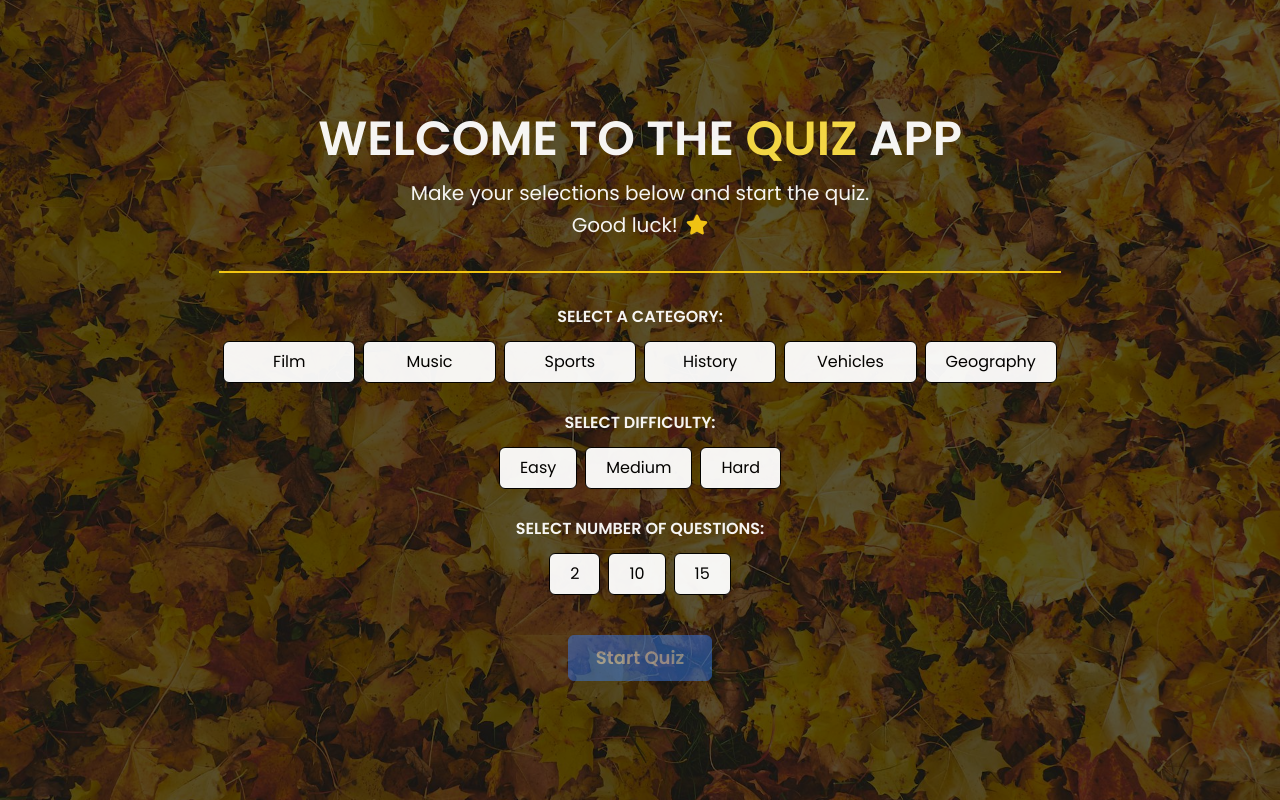
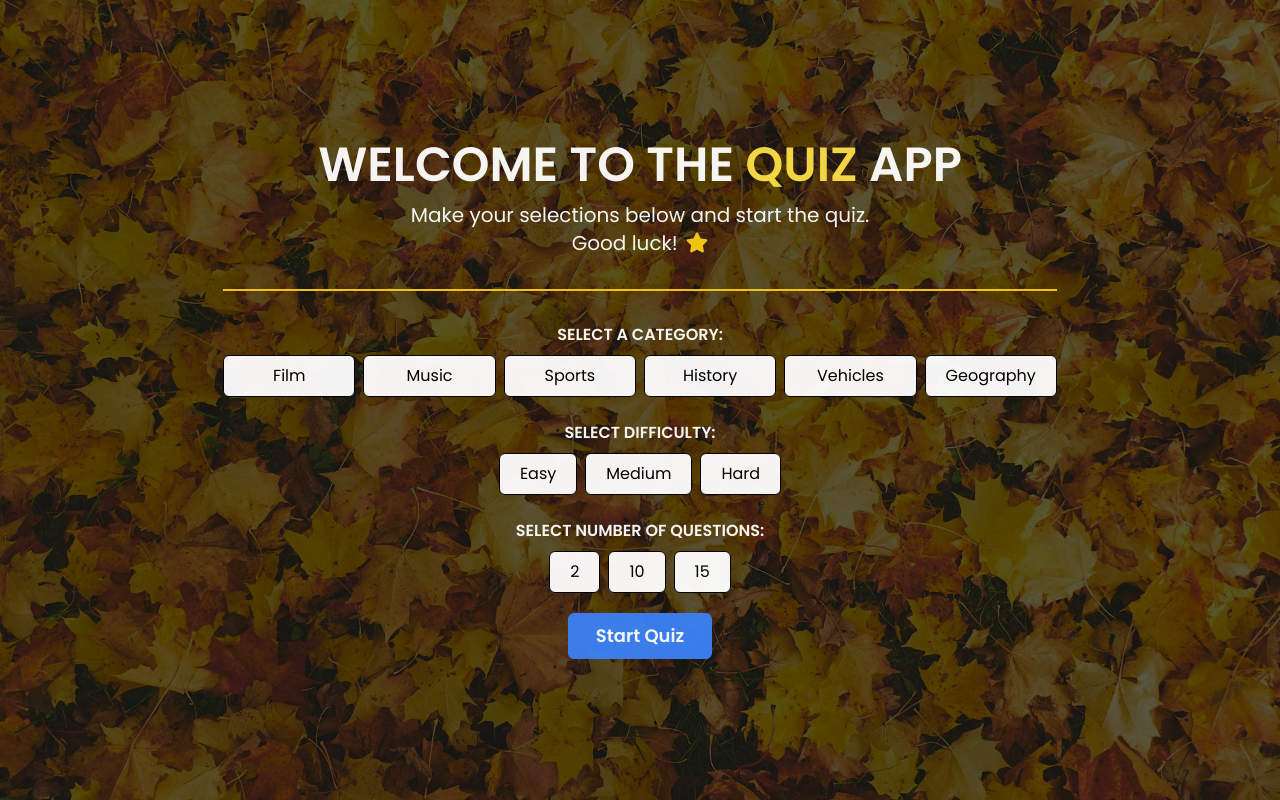
Before and after one commit to nurme-ave/svelte5-quiz-app, a SvelteKit app: page / in a window 1280 px wide. Built offline with nearby package versions, Linux system fonts and the light colour scheme.

Commit message:
Add effects to the landing page

```diff
--- a/src/app.css
+++ b/src/app.css
@@ -30,7 +30,7 @@ body {
 @keyframes fadeIn {
 	from {
 		opacity: 0;
-		transform: translateY(-10px);
+		transform: translateY(-25px);
 	}
 	to {
 		opacity: 1;
@@ -40,7 +40,7 @@ body {
 
 .fade-in {
 	opacity: 0;
-	animation: fadeIn 2s ease-out forwards;
+	animation: fadeIn 2.5s ease-out forwards;
 	will-change: opacity;
 	/* By specifying the 'will-change: opacity;' we're telling the browser, "Hey, the opacity of this element is likely to change soon, so please optimize for that." */
 }
@@ -50,13 +50,49 @@ body {
 }
 
 .delay-2 {
-	animation-delay: 0.75s;
+	animation-delay: 1s;
 }
 
 .delay-3 {
-	animation-delay: 1.25s;
+	animation-delay: 1.5s;
 }
 
 .balanced-text {
 	text-wrap: balance;
 }
+
+@keyframes staggerFadeIn {
+	from {
+		opacity: 0;
+		transform: translateY(20px);
+	}
+	to {
+		opacity: 1;
+		transform: translateY(0);
+	}
+}
+
+.stagger-fade-in {
+	opacity: 0;
+	animation: staggerFadeIn 0.75s ease forwards;
+}
+
+/* Add animation delay classes */
+.stagger-delay-0 {
+	animation-delay: 0s;
+}
+.stagger-delay-1 {
+	animation-delay: 0.1s;
+}
+.stagger-delay-2 {
+	animation-delay: 0.2s;
+}
+.stagger-delay-3 {
+	animation-delay: 0.3s;
+}
+.stagger-delay-4 {
+	animation-delay: 0.4s;
+}
+.stagger-delay-5 {
+	animation-delay: 0.5s;
+}
--- a/src/lib/components/Button.svelte
+++ b/src/lib/components/Button.svelte
@@ -1,17 +1,21 @@
 <script>
 	let {
-		onclick = () => {}, // Changed from onClick to onclick to match HTML attribute
+		onclick = () => {},
 		disabled = false,
 		selected = false,
 		variant = 'default',
 		customClass = '',
+		fullWidth = false,
 		children
 	} = $props();
 
 	let classList = $derived(
 		[
-			// Base styles
-			'px-5 py-2 m-1 rounded-md transition-colors duration-200 border',
+			// Conditional base styles
+			'px-5 py-2 rounded-md transition-colors duration-200 border',
+
+			// Width control
+			fullWidth ? 'w-full' : 'inline-block',
 
 			// Variant and selected state styles
 			variant === 'primary'
--- a/src/routes/+layout.svelte
+++ b/src/routes/+layout.svelte
@@ -19,7 +19,7 @@
 
 <div class="background" style="background-image: url({backgroundImage});">
 	<main
-		class="flex flex-col justify-center items-center gap-3 p-10 md:p-20 min-h-screen max-w-5xl mx-auto"
+		class="flex flex-col justify-center items-center gap-3 p-5 sm:p-10 md:p-20 min-h-screen max-w-5xl mx-auto"
 	>
 		{@render children?.()}
 	</main>
--- a/src/routes/+page.svelte
+++ b/src/routes/+page.svelte
@@ -14,6 +14,14 @@
 	const categories = ['Film', 'Music', 'Sports', 'History', 'Vehicles', 'Geography'];
 	const difficulties = ['Easy', 'Medium', 'Hard'];
 	const questionCounts = [2, 10, 15];
+	const staggerDelayClasses = [
+		'stagger-delay-0',
+		'stagger-delay-1',
+		'stagger-delay-2',
+		'stagger-delay-3',
+		'stagger-delay-4',
+		'stagger-delay-5'
+	];
 
 	function selectCategory(category) {
 		$selectedCategory = category.toLowerCase();
@@ -45,6 +53,7 @@
 </script>
 
 <div class="flex flex-col mx-auto text-center text-white gap-1 opacity-95">
+	<div class="fade-in delay-1">
 		<h1 class="text-4xl md:text-5xl font-semibold pb-3 uppercase balanced-text">
 			Welcome to the <span class="text-yellow-300">Quiz&nbsp;</span>App
 		</h1>
@@ -55,24 +64,30 @@
 				class="fas fa-star text-xl text-yellow-400 transition-transform hover:scale-110 animate-[bounce_2s_ease-in-out_infinite]"
 			></i>
 		</div>
+	</div>
 
-	<hr class="mt-7 border border-yellow-400" />
+	<hr class="mt-7 border border-yellow-400 fade-in delay-2" />
 
 	<div class="flex flex-col gap-2 mt-7">
-		<h2 class="font-semibold uppercase">Select a category:</h2>
-		<div class="mb-4 grid grid-cols-2 sm:grid-cols-3 lg:grid-cols-6">
-			{#each categories as category}
+		<h2 class="font-semibold uppercase fade-in delay-2">Select a category:</h2>
+		<div class="mb-4 grid grid-cols-2 sm:grid-cols-3 lg:grid-cols-6 gap-2">
+			{#each categories as category, i}
+				<div class="stagger-fade-in {staggerDelayClasses[i]}">
 					<Button
 						onclick={() => selectCategory(category)}
 						selected={$selectedCategory === category.toLowerCase()}
+						fullWidth
 					>
 						{category}
 					</Button>
+				</div>
 			{/each}
 		</div>
 
-		<h2 class="font-semibold uppercase">Select difficulty:</h2>
-		<div class="mb-4">
+		<div class="fade-in delay-2">
+			<div class="mb-6">
+				<h2 class="font-semibold uppercase mb-2">Select difficulty:</h2>
+				<div class="space-x-2">
 					{#each difficulties as difficulty}
 						<Button
 							onclick={() => selectDifficulty(difficulty)}
@@ -82,9 +97,11 @@
 						</Button>
 					{/each}
 				</div>
+			</div>
 
-		<h2 class="font-semibold uppercase">Select number of questions:</h2>
-		<div class="mb-4">
+			<div>
+				<h2 class="font-semibold uppercase mb-2">Select number of questions:</h2>
+				<div class="space-x-2">
 					{#each questionCounts as count}
 						<Button
 							onclick={() => selectQuestionCount(count)}
@@ -94,12 +111,14 @@
 						</Button>
 					{/each}
 				</div>
+			</div>
+		</div>
 
 		<Button
 			onclick={startQuiz}
 			disabled={!$selectedCategory || !$selectedDifficulty || !$selectedQuestionCount}
 			variant="primary"
-			customClass="w-36 mt-3 text-lg font-semibold mx-auto"
+			customClass="w-36 mt-3 text-lg font-semibold mx-auto fade-in delay-3"
 		>
 			Start Quiz
 		</Button>
```
Lines whose indentation alone changed are shown as unchanged.
